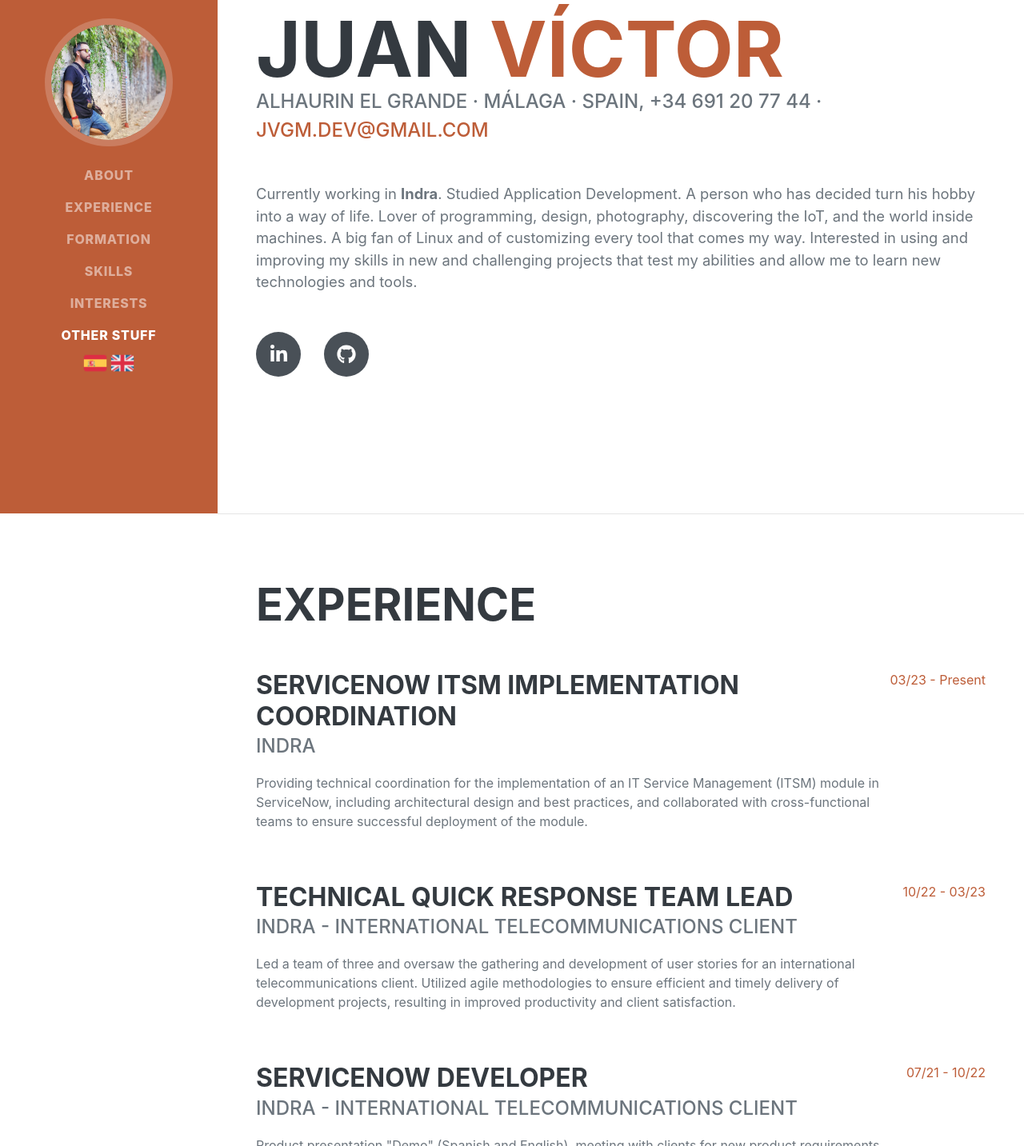
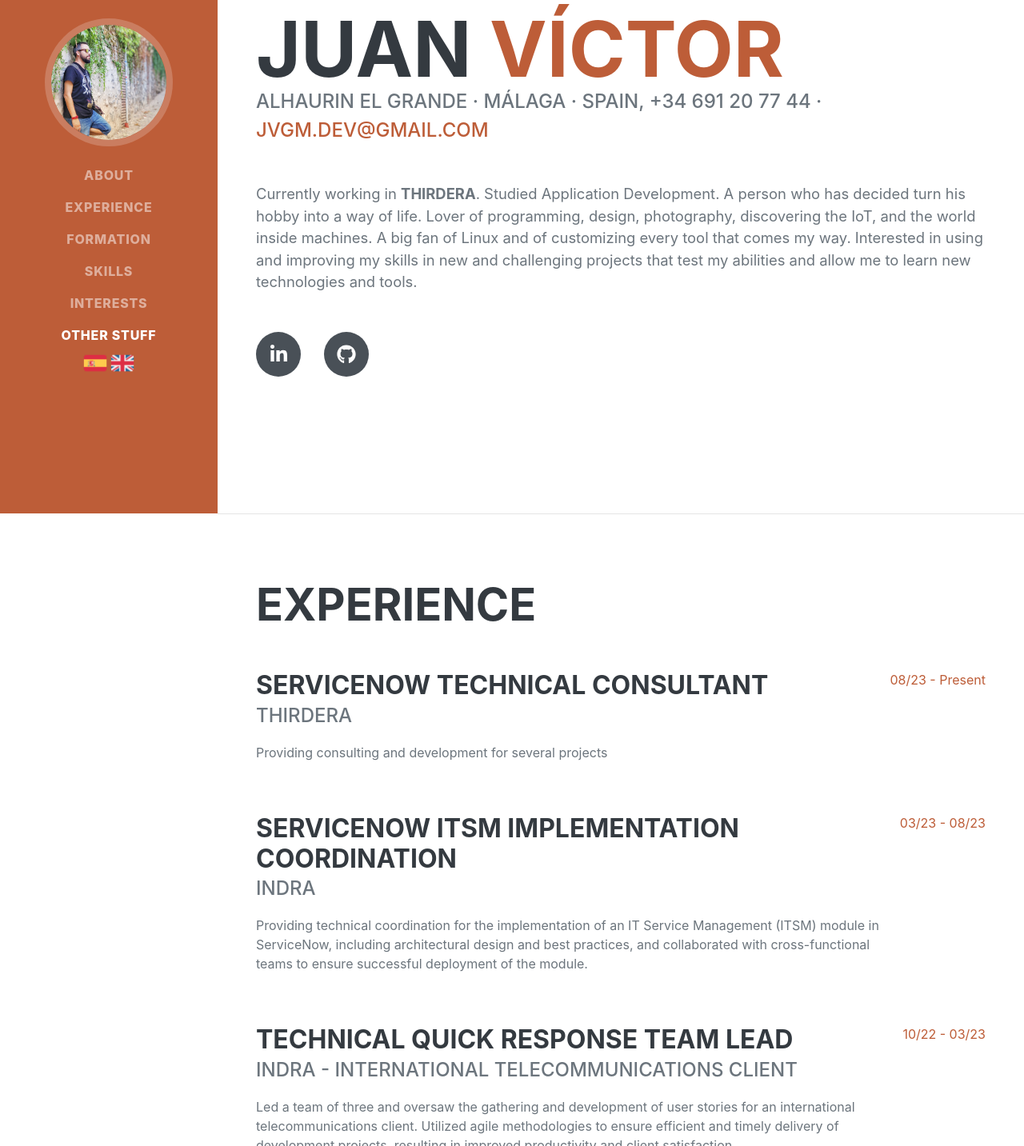
Before and after one commit to loudmicro/loudmicro.github.io, a plain HTML site: page indexEn.html in a window 1280 px wide. Shown: the part 158-1591 px from the top of the page at 80% size. Drawn offline with nearby package versions, Linux system fonts and the light colour scheme; a web font is replaced by a local one.

Commit message:
updated with TH

```diff
--- a/indexEn.html
+++ b/indexEn.html
@@ -66,7 +66,7 @@ Template author :
                         <a href="mailto:jvgm.dev@gmail.com">jvgm.dev@gmail.com</a>
                     </div>
                     <p class="lead mb-5">
-                        Currently working in <b>Indra</b>. Studied Application Development. A person who has decided turn his hobby into a way of life.
+                        Currently working in <b>THIRDERA</b>. Studied Application Development. A person who has decided turn his hobby into a way of life.
                         Lover of programming, design, photography, discovering the IoT, and the world inside machines.
                         A big fan of Linux and of customizing every tool that comes my way.
                         Interested in using and improving my skills in new and challenging projects that test my abilities and allow me to learn new technologies and tools.</p>
@@ -84,11 +84,19 @@ Template author :
                     <h2 class="mb-5">Experience</h2>
                     <div class="d-flex flex-column flex-md-row justify-content-between mb-5">
                         <div class="flex-grow-1">
+                            <h3 class="mb-0">Servicenow Technical consultant</h3>
+                            <div class="subheading mb-3">Thirdera</div>
+                            <p> Providing consulting and development for several projects</p>
+                        </div>
+                        <div class="flex-shrink-0"><span class="text-primary">08/23 - Present</span></div>
+                    </div>
+                    <div class="d-flex flex-column flex-md-row justify-content-between mb-5">
+                        <div class="flex-grow-1">
                             <h3 class="mb-0">ServiceNow ITSM Implementation Coordination</h3>
                             <div class="subheading mb-3">INDRA</div>
                             <p>Providing technical coordination for the implementation of an IT Service Management (ITSM) module in ServiceNow, including architectural design and best practices, and collaborated with cross-functional teams to ensure successful deployment of the module.</p>
                         </div>
-                        <div class="flex-shrink-0"><span class="text-primary">03/23 - Present</span></div>
+                        <div class="flex-shrink-0"><span class="text-primary">03/23 - 08/23</span></div>
                     </div>
                     <div class="d-flex flex-column flex-md-row justify-content-between mb-5">
                         <div class="flex-grow-1">
```
Also changed, not shown: index.html (+9 -1 lines).
